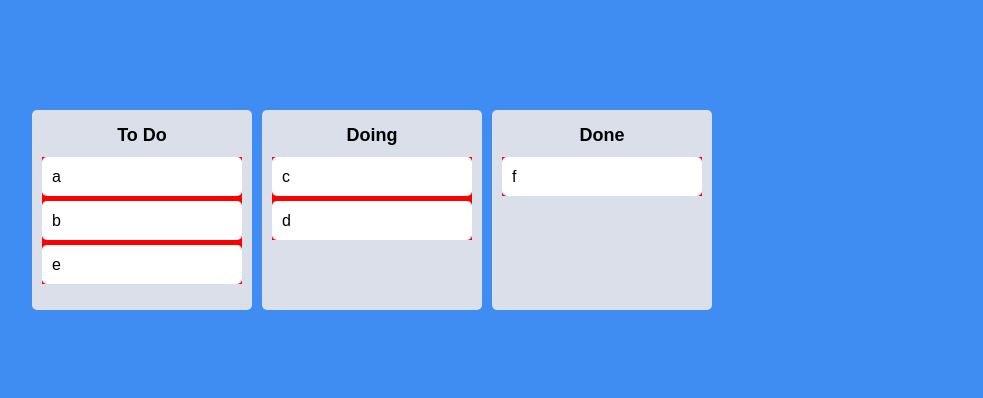
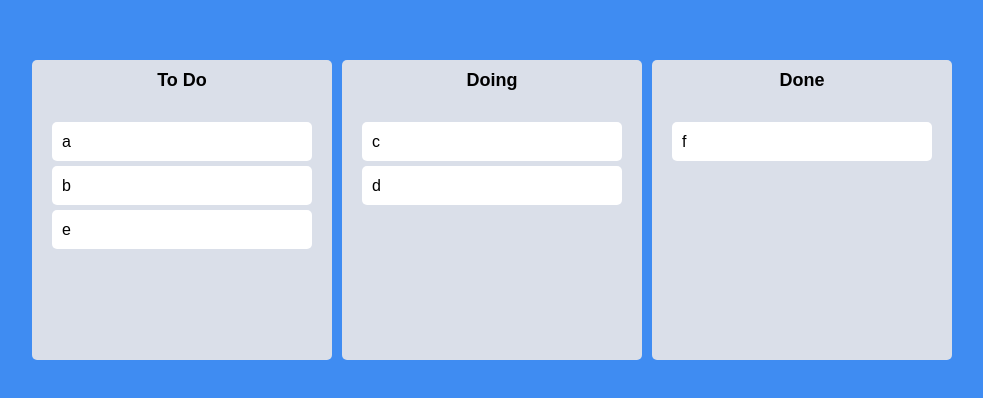
Before and after one commit to verobeach7/reactjs-Animation, a React (Create React App) app: page / in a window 1280 px wide. Shown: the part 190-588 px from the top of the page, without its empty margins (268-1251 px from the left). Built offline with nearby package versions, Linux system fonts and the light colour scheme.

Commit message:
React: Trello(Final Styles)

```diff
--- a/src/Components/Board.tsx
+++ b/src/Components/Board.tsx
@@ -3,11 +3,13 @@
 import DraggableCard from "./DraggableCard";
 
 const Wrapper = styled.div`
-  padding: 20px 10px;
-  padding-top: 15px;
+  width: 300px;
+  padding-top: 10px;
   background-color: ${(props) => props.theme.boardColor};
   border-radius: 5px;
-  min-height: 200px;
+  min-height: 300px;
+  display: flex;
+  flex-direction: column;
 `;
 
 const Title = styled.h1`
@@ -15,6 +17,24 @@
   font-weight: 600;
   margin-bottom: 10px;
   font-size: 18px;
+`;
+
+interface IAreaProps {
+  isDraggingOver: boolean;
+  draggingFromThisWith: boolean;
+}
+
+// <{isDraggingOver: boolean}>: styled component에게 isDraggingOver 프로퍼티를 받을 것이라고 알려주는 것.
+const Area = styled.div<IAreaProps>`
+  background-color: ${(props) =>
+    props.isDraggingOver
+      ? "#dfe6e9"
+      : props.draggingFromThisWith
+      ? "#b2bec3"
+      : "transparent"};
+  flex-grow: 1;
+  transition: background-color 0.3s ease-in-out;
+  padding: 20px;
 `;
 
 interface IBoardProps {
@@ -27,18 +47,18 @@
     <Wrapper>
       <Title>{boardId}</Title>
       <Droppable droppableId={boardId}>
-        {(magic) => (
-          <div
-            style={{ backgroundColor: "red" }}
+        {(magic, info) => (
+          <Area
+            isDraggingOver={info.isDraggingOver}
+            draggingFromThisWith={Boolean(info.draggingFromThisWith)}
             ref={magic.innerRef}
             {...magic.droppableProps}
           >
             {toDos.map((toDo, index) => (
-              // Beautiful DND에서는 key와 draggableId는 무조건 같아야 함.
               <DraggableCard key={toDo} index={index} toDo={toDo} />
             ))}
             {magic.placeholder}
-          </div>
+          </Area>
         )}
       </Droppable>
     </Wrapper>
--- a/src/Components/DraggableCard.tsx
+++ b/src/Components/DraggableCard.tsx
@@ -2,11 +2,14 @@
 import { Draggable } from "react-beautiful-dnd";
 import styled from "styled-components";
 
-const Card = styled.div`
+const Card = styled.div<{ isDragging: boolean }>`
   margin-bottom: 5px;
-  padding: 10px 10px;
   border-radius: 5px;
-  background-color: ${(props) => props.theme.cardColor};
+  padding: 10px;
+  background-color: ${(props) =>
+    props.isDragging ? "#74b9ff" : props.theme.cardColor};
+  box-shadow: ${(props) =>
+    props.isDragging ? "0px 2px 5px rgba(0, 0, 0, 0.05)" : "none"};
 `;
 
 interface IDraggableCardProps {
@@ -18,8 +21,9 @@
   // console.log(toDo, "has been rendered");
   return (
     <Draggable key={toDo} draggableId={toDo} index={index}>
-      {(magic) => (
+      {(magic, snapshot) => (
         <Card
+          isDragging={snapshot.isDragging}
           ref={magic.innerRef}
           {...magic.draggableProps}
           {...magic.dragHandleProps}
```
